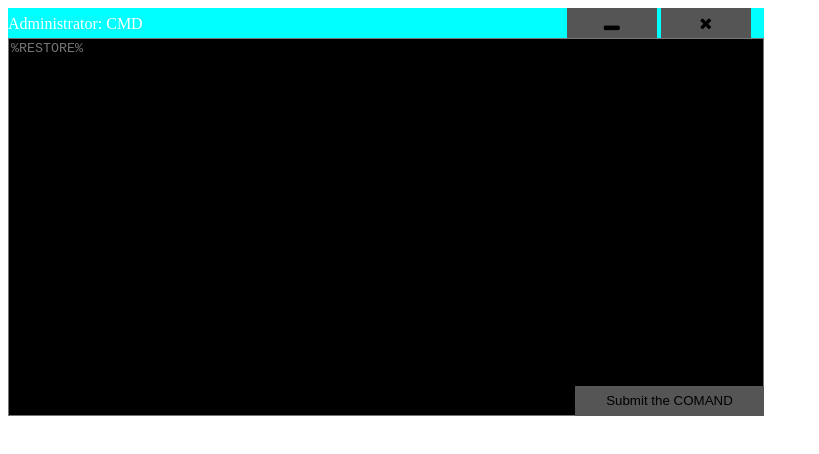
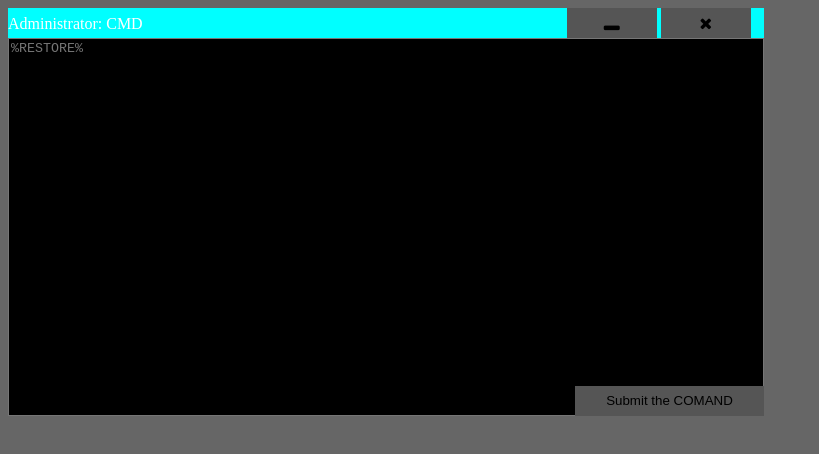
Before and after one commit to ardit-cpu/CMD, a plain HTML site: page index.html in a window 1280 px wide. Shown: the whole page, without its empty margins (0-819 px from the left). Drawn offline with Linux system fonts and the light colour scheme.

Commit message:
Update index.html

```diff
--- a/index.html
+++ b/index.html
@@ -13,7 +13,7 @@
 
 <style>
     html{
-    backgorund:#666666;
+    background:#666666;
     }
     .prompt button{
         position: relative;
```
